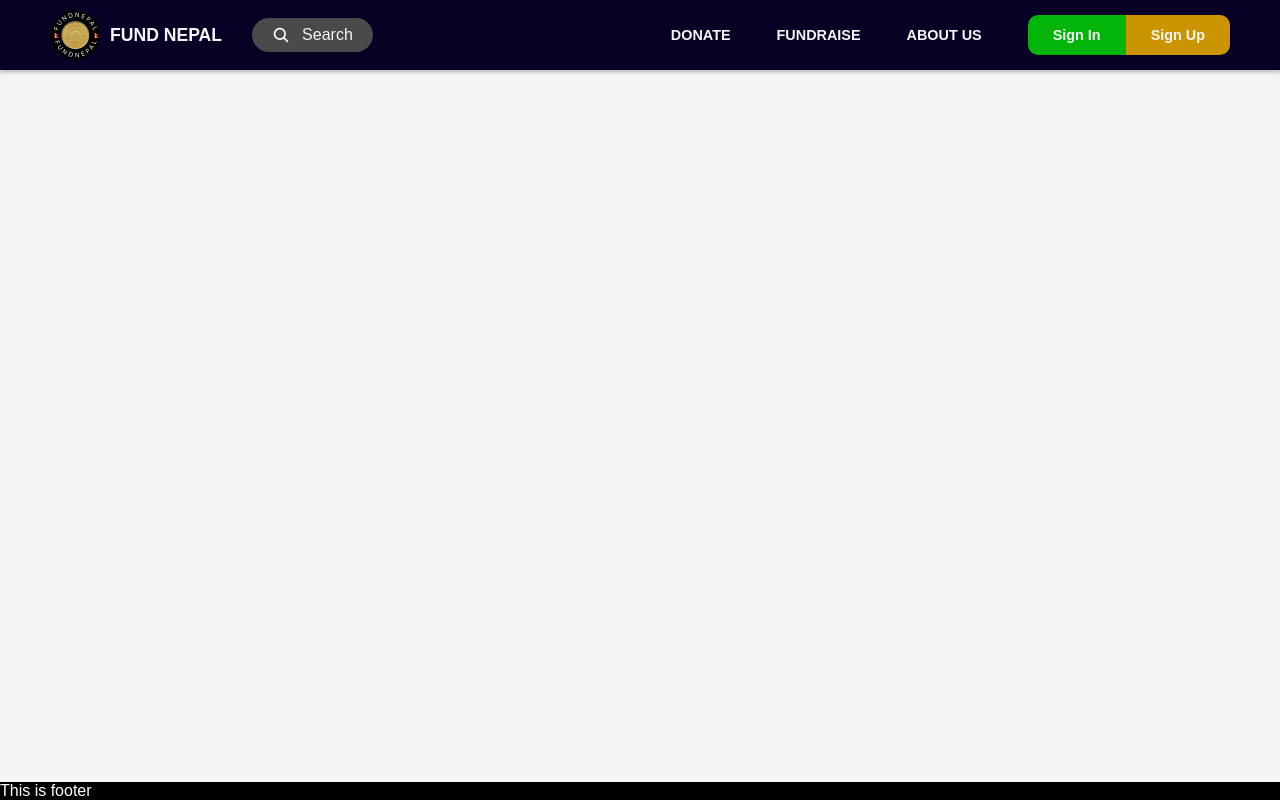
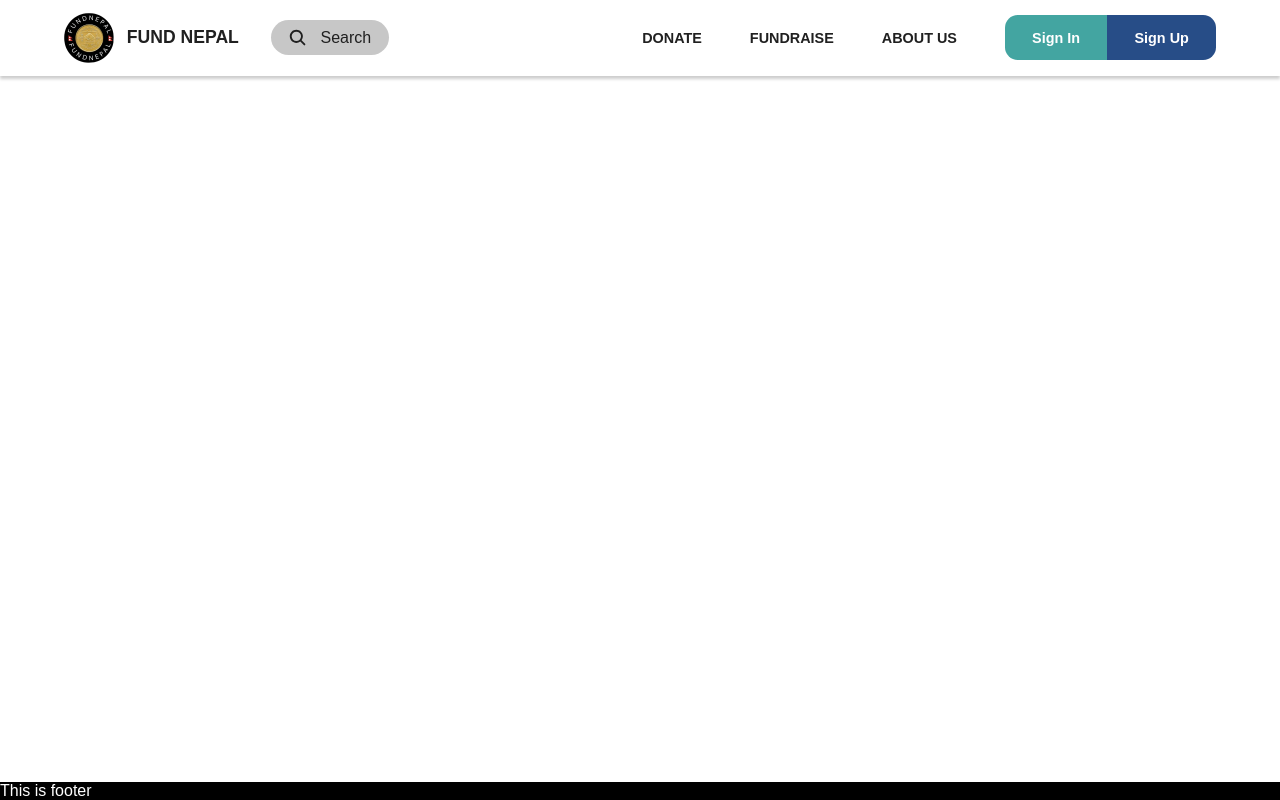
Before and after one commit to sudip15622/FundNepal, a Next.js app: page / in a window 1280 px wide. Built offline with nearby package versions, Linux system fonts and the light colour scheme.

Commit message:
changed theme and page hover

```diff
--- a/app/globals.css
+++ b/app/globals.css
@@ -7,21 +7,18 @@
   outline: none;
 }
 :root {
-  --nav-dark: #090125;
-  --light-green: #02b508;
-  --light-gold: #cb9501;
+  --btn-secondary: rgb(39, 77, 135);
+  --btn-primary: #43a5a1;
   --text-light: #ffffff;
   --text-medium: rgb(74, 74, 74);
   --text-dark: rgb(32, 32, 32);
-  --light-bg: #f5f5f5;
-  --dark-teal: #51a9b5;
 }
 
 body{
   min-height: 100vh;
   display: flex;
   flex-direction: column;
-  background: #f5f5f5;
+  background: var(--text-light);
 }
 main{
   margin-bottom: auto;
--- a/components/Navbar/Navbar.css
+++ b/components/Navbar/Navbar.css
@@ -1,9 +1,9 @@
 .navbar-container{
-    background: var(--nav-dark);
-    color: var(--light-bg);
+    background: var(--text-light);
+    color: var(--text-dark);
     display: flex;
     justify-content: space-between;
-    padding: 10px 50px;
+    padding: .8rem 4rem;
     box-shadow: 0px 3px 3px rgba(0, 0, 0, 0.2);
     z-index: 1000;
     position: sticky;
@@ -12,70 +12,125 @@
 }
 
 .navbar-left{
-    gap: 30px;
+    display: flex;
+    align-items: center;
+    justify-content: center;
+    gap: 2rem;
 }
 .logo-wrapper{
-    gap: 10px;
+    display: flex;
+    align-items: center;
+    justify-content: center;
+    gap: .8rem;
 }
 .logo-text{
+    display: flex;
+    align-items: center;
+    justify-content: center;
     font-size: 1.1rem;
     font-weight: bold;
 }
 
 .search-wrapper{
-    gap: 12px;
-    background: var(--text-medium);
-    padding: 8px 20px;
-    border-radius: 20px;
-    transition: background .2s ease;
+    display: flex;
+    align-items: center;
+    justify-content: center;
+    background: rgb(199, 199, 199);
+    gap: .8rem;
+    padding: .5rem 1.1rem;
+    border-radius: 1.4rem;
+    transition: background .3s linear, box-shadow .3s linear;
 }
 .search-wrapper:hover{
-    background: none;
+    background: inherit;
+    box-shadow: 0px 3px 3px rgba(0, 0, 0, 0.4);
 }
 .search-icon{
-    font-size: 18px;
+    display: flex;
+    align-items: center;
+    justify-content: center;
+    font-size: 1.2rem;
+}
+.search-text{
+    display: flex;
+    align-items: center;
+    justify-content: center;
 }
 
 .navbar-right{
-    gap: 10px;
+    display: flex;
+    align-items: center;
+    justify-content: center;
+    gap: .8rem;
 }
 
 .navbar-pages{
-    /* border: 2px solid black; */
+    display: flex;
+    align-items: center;
+    justify-content: center;
     font-size: .9rem;
     font-weight: bold;
-    padding: 8px 18px;
-    border-radius: 20px;
-    transition: background .2s ease;
+    padding: .5rem 1.1rem;
+    border-radius: 1.4rem;
+    transition: background .3s linear;
 }
 .navbar-pages:hover{
-    background: var(--text-medium);
+    background: rgb(231, 230, 230);
+    border-bottom: 3px solid rgb(116, 115, 115);
 }
 .pages-btn-container{
+    display: flex;
+    align-items: center;
+    justify-content: center;
     overflow: hidden;
-    border-radius: 10px;
-    margin-left: 18px;
+    border-radius: .8rem;
+    margin-left: 1.1rem;
 }
 .navbar-pages-btn{
-    padding: 12px 25px;
-    color: var(--text-color);
+    display: flex;
+    align-items: center;
+    justify-content: center;
+    padding: .2rem;
+}
+.navbar-pages-btn span{
+    display: flex;
+    align-items: center;
+    justify-content: center;
+    padding: .7rem 1.5rem;
+    color: var(--text-light);
     font-size: .9rem;
     font-weight: bold;
-    transition: background .2s ease;
+    background: transparent;
+    transition: background .3s linear, color .3s linear;
 }
 .signin-btn{
-    background: #02b508; /* theme background one*/
+    background: var(--btn-primary);
 }
 .signup-btn{
-    background: #cb9501;/* theme background two*/
+    background: var(--btn-secondary);
+}
+.signin-btn span{
+    border-radius: .6rem 0rem 0rem .6rem;
+}
+.signup-btn span{
+    border-radius: 0rem .6rem .6rem 0rem;
 }
 
-.signin-btn:hover{
-    background: #018a06;
+.signin-btn:hover span, .signup-btn:hover span{
+    background: var(--text-light);
+    color: var(--text-dark);
 }
-.signup-btn:hover{
-    background: #a37800;
+
+
+@media screen and (max-width: 768px) {
+    /* Targeting all elements with hover effects */
+    *:hover {
+        /* Reset hover effects */
+        background: none !important;
+        color: inherit !important;
+        text-decoration: none !important;
+        transform: none !important;
+        box-shadow: none !important;
+        /* Add other properties as needed */
+    }
 }
-/* .active-page{
-    background: #655b6f;
-} */
--- a/components/Navbar/Navbar.js
+++ b/components/Navbar/Navbar.js
@@ -13,42 +13,42 @@ const Navbar = () => {
 
     return (
         <div className='navbar-container'>
-            <ul className="f navbar-left">
+            <ul className="navbar-left">
                 <li>
-                    <Link href={"/"} className="f logo-wrapper" >
+                    <Link href={"/"} className="logo-wrapper" >
                         <Image src="/logo.png" width={50} height={50} priority alt="logo" />
-                        <div className="f logo-text">FUND NEPAL</div>
+                        <div className="logo-text">FUND NEPAL</div>
                     </Link>
                 </li>
                 <li>
-                    <Link href={"/search"} className={`f search-wrapper ${(pathname == 'search') && 'active-page'}`}>
-                        <div className="f search-icon"><IoSearch /></div>
-                        <div className="f search-text">Search</div>
+                    <Link href={"/search"} className={`search-wrapper`}>
+                        <div className="search-icon"><IoSearch /></div>
+                        <div className="search-text">Search</div>
                     </Link>
                 </li>
             </ul>
-            <ul className="f navbar-right">
+            <ul className="navbar-right">
                 <li>
-                    <Link href={"donate"} className={`f navbar-pages ${(pathname == 'donate') && 'active-page'}`}>
+                    <Link href={"donate"} className={`navbar-pages`}>
                         DONATE
                     </Link>
                 </li>
                 <li>
-                    <Link href={"fundraise"} className={`f navbar-pages ${(pathname == 'fundraise') && 'active-page'}`}>
+                    <Link href={"fundraise"} className={`navbar-pages`}>
                         FUNDRAISE
                     </Link>
                 </li>
                 <li>
-                    <Link href={"about-us"} className={`f navbar-pages ${(pathname == 'about-us') && 'active-page'}`}>
+                    <Link href={"about-us"} className={`navbar-pages`}>
                         ABOUT US
                     </Link>
                 </li>
-                <li className='f pages-btn-container'>
-                    <Link href={"sign-in"} className={`f navbar-pages-btn signin-btn ${(pathname == 'sign-in') && 'active-page'}`}>
-                        Sign In
+                <li className='pages-btn-container'>
+                    <Link href={"sign-in"} className={`navbar-pages-btn signin-btn`}>
+                        <span>Sign In</span>
                     </Link>
-                    <Link href={"register"} className={`f navbar-pages-btn signup-btn ${(pathname == 'register') && 'active-page'}`}>
-                        Sign Up
+                    <Link href={"register"} className={`navbar-pages-btn signup-btn`}>
+                        <span>Sign Up</span>
                     </Link>
                 </li>
             </ul>
--- a/components/SignIn/SignIn.js
+++ b/components/SignIn/SignIn.js
@@ -126,11 +126,11 @@ const Login = () => {
         <h2 className='signin-title'>Sign-In</h2>
         <form className="signin-form" onSubmit={(e) => { handleSignIn(e); }}>
           <div className="inputBox">
-            <input type="email" name="email" id="email" value={email} onChange={(e) => { setEmail(e.target.value); }} required />
+            <input type="email" className={`${email !== "" && "valid"}`} name="email" id="email" value={email} onChange={(e) => { setEmail(e.target.value); }} required />
             <span>Email</span>
           </div>
           <div className="inputBox">
-            <input type={showPassword ? "text" : "password"} name="password" id="password" value={password} onChange={(e) => { setPassword(e.target.value); }} required />
+            <input className={`${password !== "" && "valid"}`} type={showPassword ? "text" : "password"} name="password" id="password" value={password} onChange={(e) => { setPassword(e.target.value); }} required />
             <span>Password</span>
             <button type='button' disabled={password == ""} className="hide-show-btn" onClick={(e) => { setShowPassword(!showPassword) }}>{showPassword ? <BiSolidShow /> : <BiSolidHide />}</button>
           </div>
@@ -138,7 +138,7 @@ const Login = () => {
             <button type='button' className="forgot-password-btn">Forgot password?</button>
           </div>
           <button type="submit" className='signin-form-btn' disabled={isLoading}>
-            {isLoading ? <PulseLoader size={10} margin={4} color='#f9f9f7' /> : "Sign In"}
+            <span >{isLoading ? <PulseLoader size={10} margin={4} color='#f9f9f7' /> : "Sign In"}</span>
           </button>
         </form>
         <div className="new-to-brand">
```
Also changed, not shown: components/Register/Register.css (+27 -18 lines), components/Register/Register.js (+5 -5 lines), components/SignIn/SignIn.css (+29 -19 lines).
